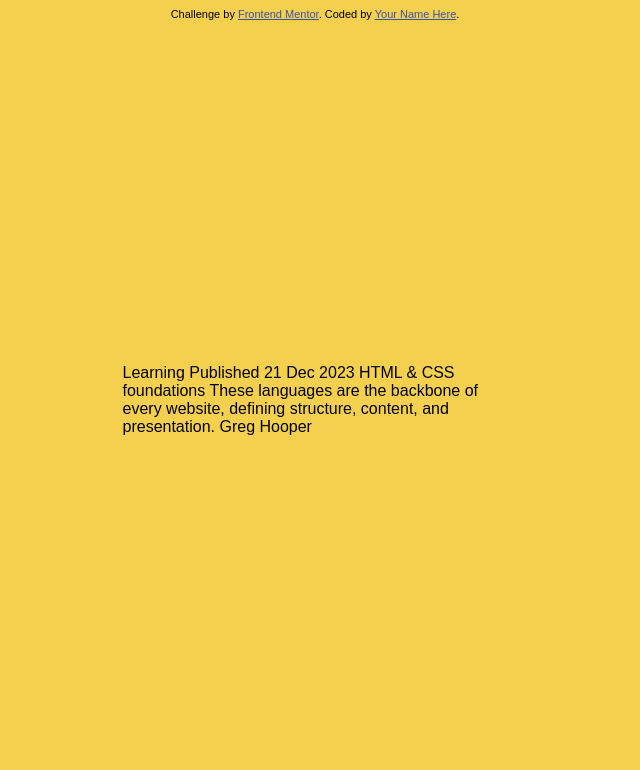
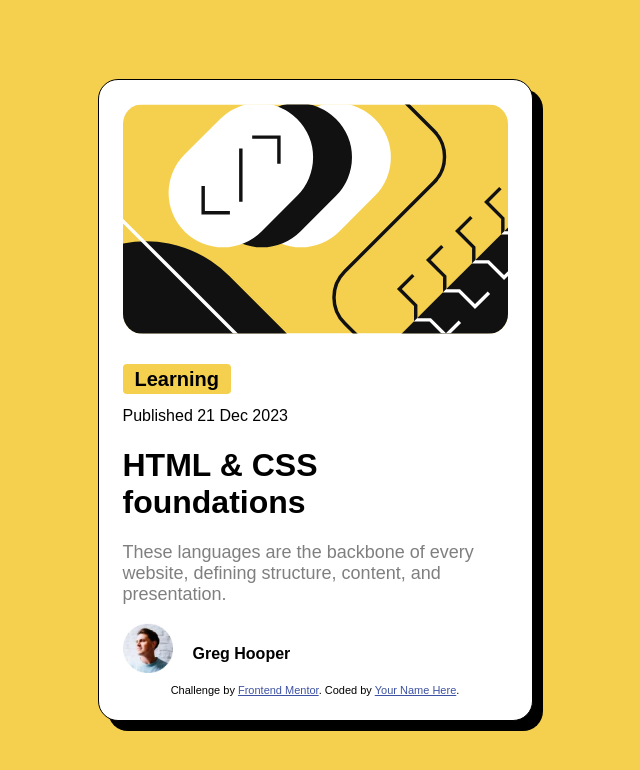
Before and after one commit to koh2498/BlogChallenge, a plain HTML site: page index.html in a window 1280 px wide. Shown: the whole page, without its empty margins (325-965 px from the left). Drawn offline with Linux system fonts and the light colour scheme.

Commit message:
Added the images and rest of the stylin to the card in the CSS file, also created the rest of the  div classes before that

```diff
--- a/index.html
+++ b/index.html
@@ -26,23 +26,33 @@
   </style>
 </head>
 <body>
-  <div class="card">
+<div class="card">
 
-  Learning
+  <div class="blog-image">
+    <img src="assets/images/illustration-article.svg">
+  </div>
 
-  Published 21 Dec 2023
+  <div class="categorie">
+    <h4>Learning</h4>
+  </div>
 
-  HTML & CSS foundations
+  <p>Published 21 Dec 2023</p>
 
-  These languages are the backbone of every website, defining structure, content, and presentation.
+  <h1 class="header">HTML & CSS foundations</h1>
 
-  Greg Hooper
+  <p class="description">These languages are the backbone of every website, defining structure, content, and presentation.</p>
+
+  <div class="contact">
+    <img src="assets/images/image-avatar.webp">
+  <h4>Greg Hooper</h4>
   </div>
+
 
 
   <div class="attribution">
     Challenge by <a href="https://www.frontendmentor.io?ref=challenge" target="_blank">Frontend Mentor</a>.
     Coded by <a href="#">Your Name Here</a>.
-  </div>
+</div>
+</div>
 </body>
 </html>
--- a/style.css
+++ b/style.css
@@ -14,5 +14,47 @@ body {
     left: 0;
     right: 0;
     margin: auto;
+    background-color: white;
+    border-radius: 20px;
+    border: 1px solid black;
+    box-shadow: 10px 10px 0px black;
 
 }
+
+.blog-image img{
+    width: 100%;
+    object-fit: contain;
+    border-radius: 20px;
+    margin-bottom: 30px;
+
+}
+
+.categorie h4 {
+    background-color: #F4D04E;
+    display: inline;
+    padding: 4px 12px;
+    border-radius: 4px;
+    font-size: 20px;
+
+}
+
+.header{
+    font-weight: 600;
+}
+
+.description {
+    color: #7F7F7F;
+    font-size: 18px;
+}
+
+.contact {
+    display: flex;
+    flex-direction: row;
+
+}
+.contact img{
+    margin-right: 20px;
+    width: 50px;
+    height: 50px;
+    align-content: baseline;
+}
```
Also changed, not shown: 2 other files.
